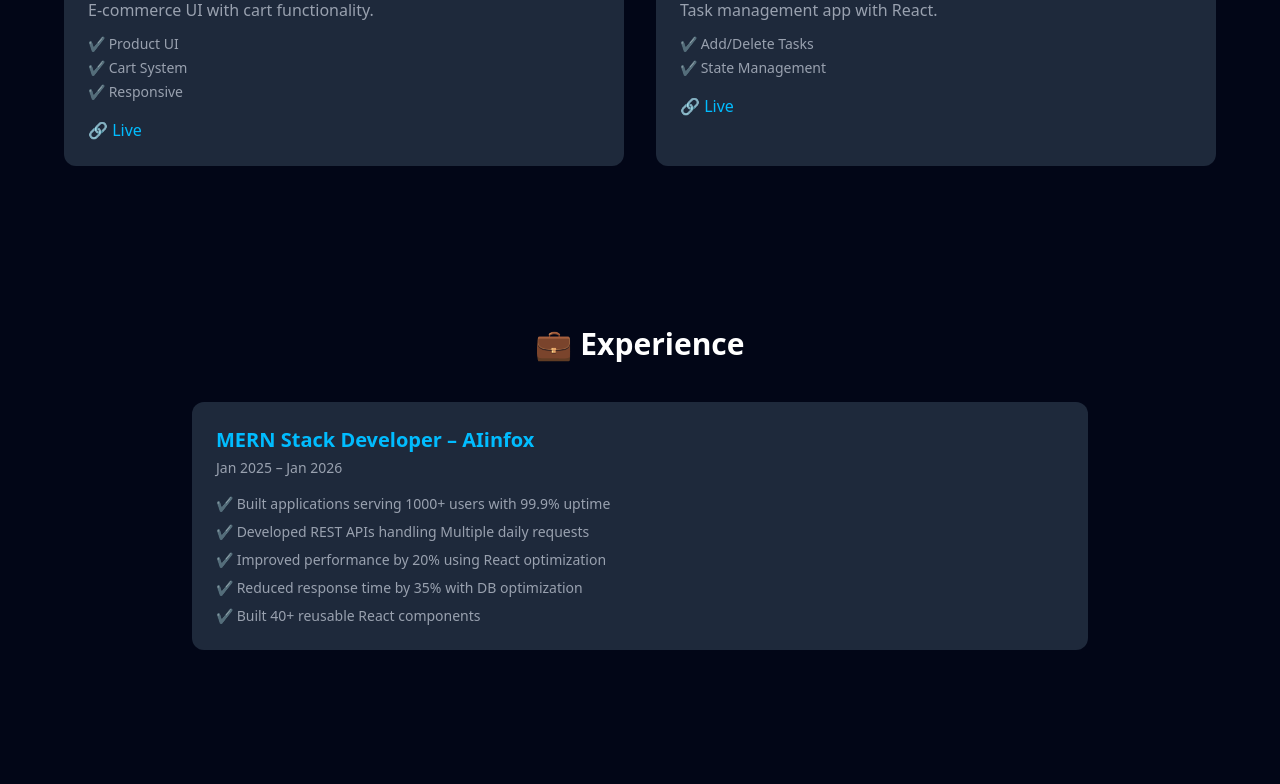
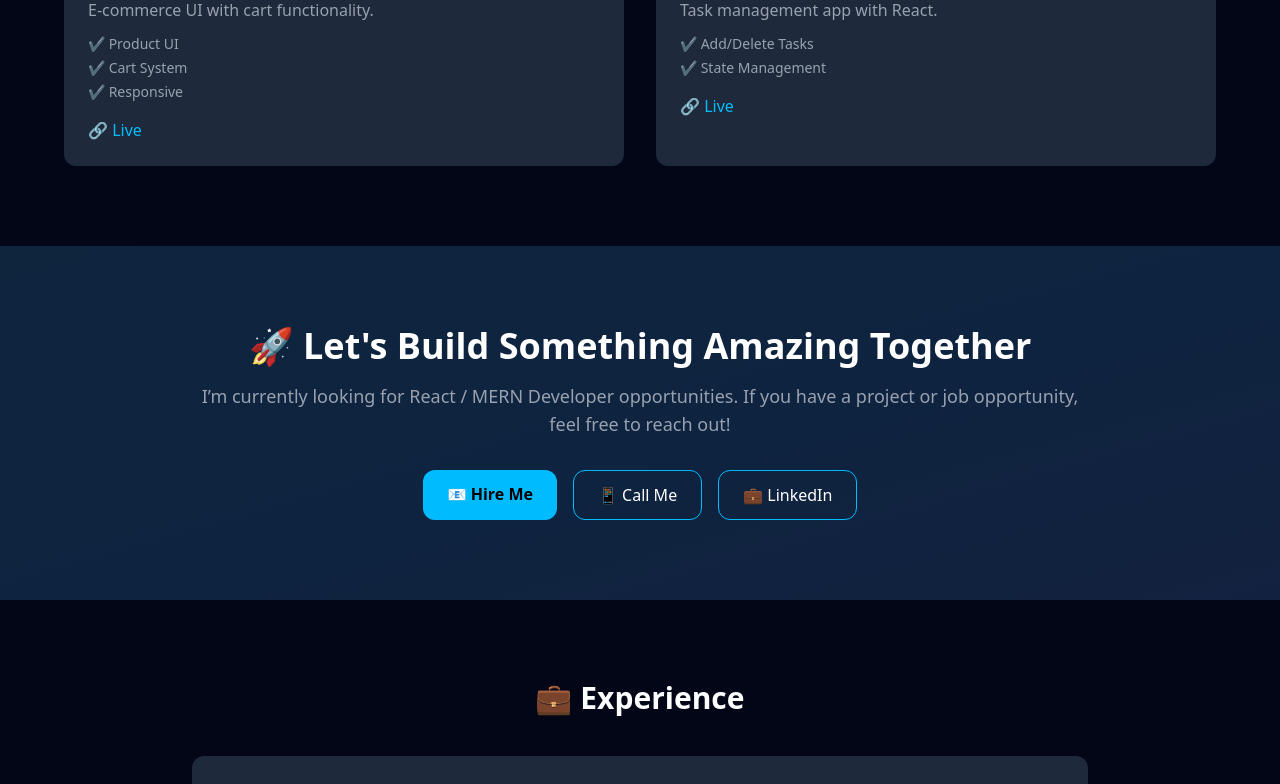
Before and after one commit to Kumesh-kumar/PORTFOLIO, a Next.js app: page / in a window 1280 px wide. Shown: the part 2794-3578 px from the top of the page. Built offline with nearby package versions, Linux system fonts and the light colour scheme; no server answers.

Commit message:
add CTA section

```diff
--- /dev/null
+++ b/Sections/CTA.jsx
@@ -0,0 +1,68 @@
+"use client";
+import { motion } from "framer-motion";
+
+const CTA = () => {
+    return (
+        <section className="py-20 bg-gradient-to-br from-sky-500/10 to-blue-500/10 text-white px-6 md:px-16">
+            <div className="max-w-4xl mx-auto text-center">
+
+                {/* HEADING */}
+                <motion.h2
+                    initial={{ opacity: 0, y: 40 }}
+                    whileInView={{ opacity: 1, y: 0 }}
+                    transition={{ duration: 0.6 }}
+                    className="text-3xl md:text-4xl font-bold"
+                >
+                    🚀 Let's Build Something Amazing Together
+                </motion.h2>
+
+                {/* SUBTEXT */}
+                <motion.p
+                    initial={{ opacity: 0, y: 40 }}
+                    whileInView={{ opacity: 1, y: 0 }}
+                    transition={{ delay: 0.2 }}
+                    className="text-gray-400 mt-4 text-lg"
+                >
+                    I’m currently looking for React / MERN Developer opportunities.
+                    If you have a project or job opportunity, feel free to reach out!
+                </motion.p>
+
+                {/* BUTTONS */}
+                <motion.div
+                    initial={{ opacity: 0, y: 40 }}
+                    whileInView={{ opacity: 1, y: 0 }}
+                    transition={{ delay: 0.4 }}
+                    className="flex flex-col md:flex-row justify-center gap-4 mt-8"
+                >
+                    {/* EMAIL BUTTON */}
+                    <a
+                        href={`mailto:${process.env.NEXT_PUBLIC_EMAIL_ADDRESS}`}
+                        className="bg-sky-400 text-black px-6 py-3 rounded-xl font-semibold hover:scale-105 transition"
+                    >
+                        📧 Hire Me
+                    </a>
+
+                    {/* CALL BUTTON */}
+                    <a
+                        href={`tel:${process.env.NEXT_PUBLIC_MOBILE_URL}`}
+                        className="border border-sky-400 px-6 py-3 rounded-xl hover:bg-sky-400 hover:text-black transition"
+                    >
+                        📱 Call Me
+                    </a>
+
+                    {/* LINKEDIN BUTTON */}
+                    <a
+                        href={`${process.env.NEXT_PUBLIC_LINKEDIN_URL}`}
+                        target="_blank"
+                        className="border border-sky-400 px-6 py-3 rounded-xl hover:bg-sky-400 hover:text-black transition"
+                    >
+                        💼 LinkedIn
+                    </a>
+                </motion.div>
+
+            </div>
+        </section >
+    );
+};
+
+export default CTA;
--- a/Sections/Skills.jsx
+++ b/Sections/Skills.jsx
@@ -10,7 +10,7 @@ const skills = {
 const Skills = () => {
     return (
         <section className="py-20 bg-[#020617] text-white px-6 md:px-16" id="skill">
-            <h2 className="text-3xl font-bold text-center mb-10">🛠 Skills</h2>
+            <h2 className="text-3xl font-bold text-center mb-10"> Skills</h2>
 
             <div className="grid md:grid-cols-4 gap-6 max-w-6xl mx-auto">
                 {Object.entries(skills).map(([category, items], i) => (
--- a/app/(home)/page.jsx
+++ b/app/(home)/page.jsx
@@ -2,6 +2,7 @@ import Footer from '@/components/Footer'
 import About from '@/Sections/About'
 import Achievements from '@/Sections/Achievements'
 import Contact from '@/Sections/Contact'
+import CTA from '@/Sections/CTA'
 import Education from '@/Sections/Education'
 import Experience from '@/Sections/Experience'
 import Header from '@/Sections/Header'
@@ -21,6 +22,7 @@ const HomePage = () => {
                 <Education />
                 <Skills />
                 <Projects />
+                <CTA />
                 <Experience />
                 <Achievements />
                 <Contact />
```
